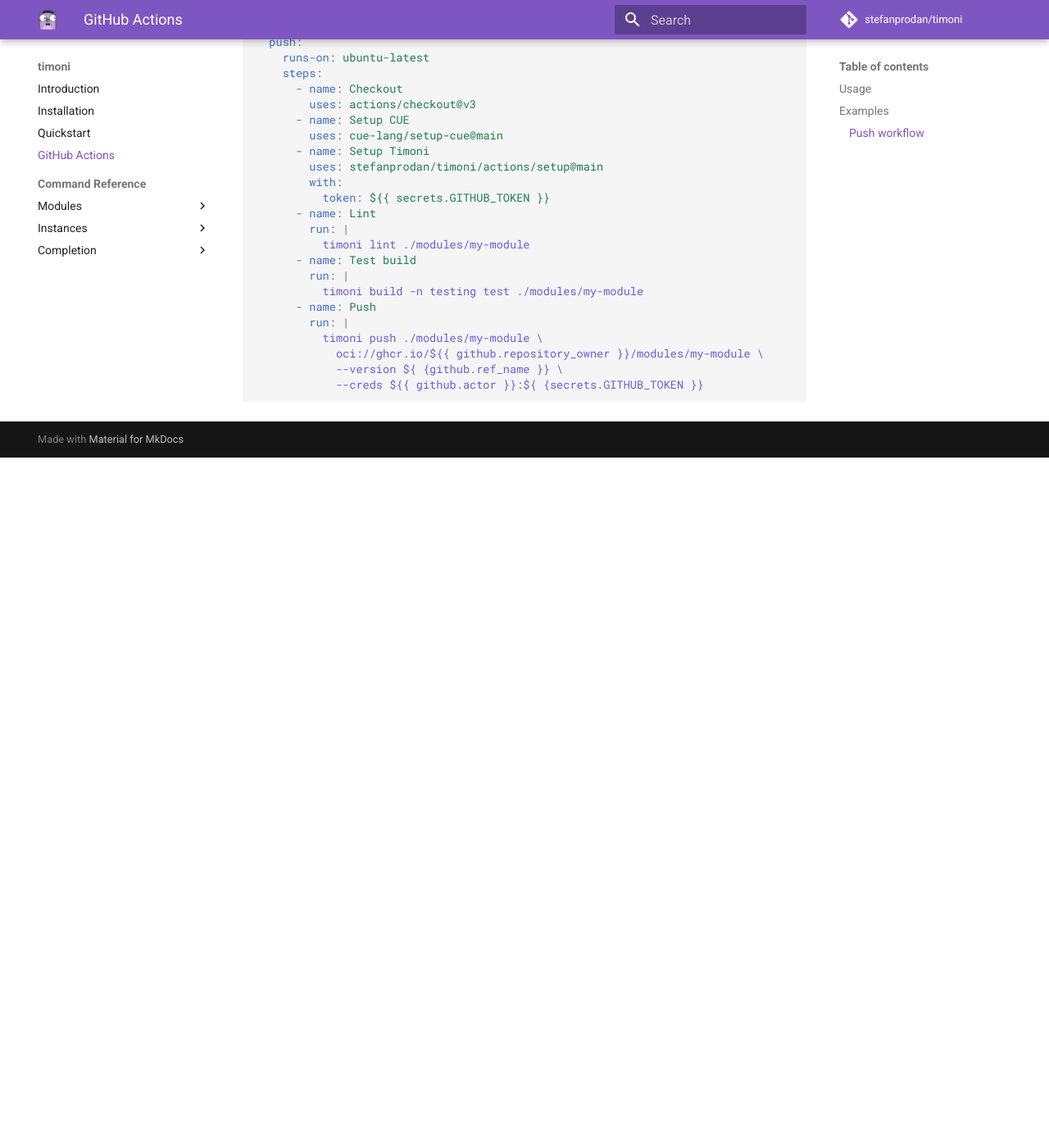
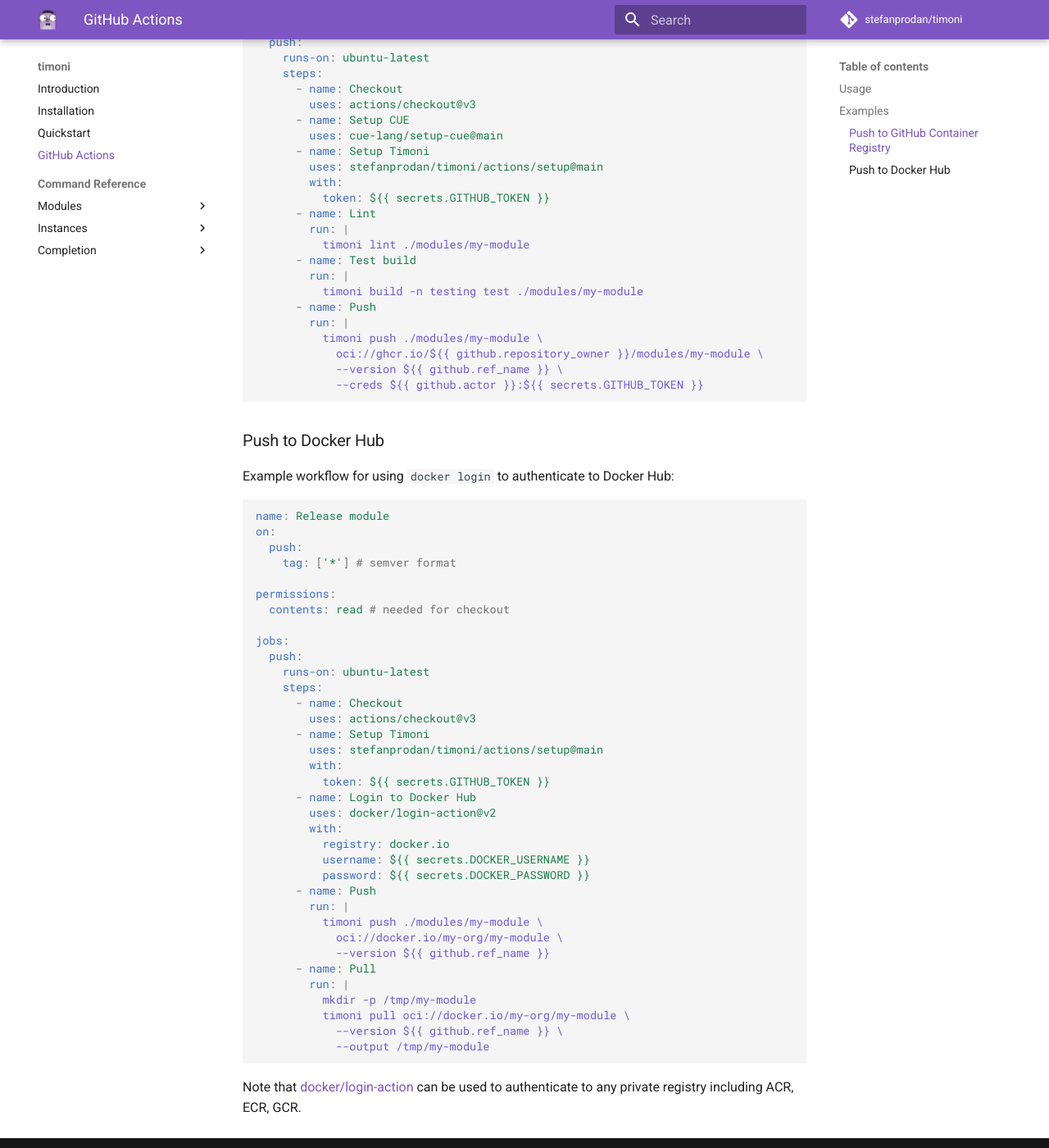
Before and after one commit to stefanprodan/timoni, an MkDocs documentation site: the page built from docs/github-actions.md, in a window 1280 px wide and 1400 px high, scrolled down 919 px. Shown: the whole window at 82% size. Built offline with MkDocs 1.6.1 and Material for MkDocs 9.7.7, drawn with Linux system fonts in a browser that asks for light colours; comment, search, counter and statistics services are not loaded; before the commit the page ends 1477 px from its top, so only the background shows below that; some of the changed text lies outside the part shown.

Commit message:
Add workflow example for `docker/login-action`
Signed-off-by: Stefan Prodan <stefan.prodan@gmail.com>

````diff
--- a/docs/github-actions.md
+++ b/docs/github-actions.md
@@ -22,7 +22,7 @@
 
 ## Examples
 
-### Push workflow
+### Push to GitHub Container Registry
 
 Example workflow for linting, testing and pushing a module to GitHub Container Registry:
 
@@ -58,6 +58,51 @@
         run: |
           timoni push ./modules/my-module \
             oci://ghcr.io/${{ github.repository_owner }}/modules/my-module \
-          	--version ${ {github.ref_name }} \
-            --creds ${{ github.actor }}:${ {secrets.GITHUB_TOKEN }}
+          	--version ${{ github.ref_name }} \
+            --creds ${{ github.actor }}:${{ secrets.GITHUB_TOKEN }}
 ```
+
+### Push to Docker Hub
+
+Example workflow for using `docker login` to authenticate to Docker Hub:
+
+```yaml
+name: Release module
+on:
+  push:
+    tag: ['*'] # semver format
+
+permissions:
+  contents: read # needed for checkout
+
+jobs:
+  push:
+    runs-on: ubuntu-latest
+    steps:
+      - name: Checkout
+        uses: actions/checkout@v3
+      - name: Setup Timoni
+        uses: stefanprodan/timoni/actions/setup@main
+        with:
+          token: ${{ secrets.GITHUB_TOKEN }}
+      - name: Login to Docker Hub
+        uses: docker/login-action@v2
+        with:
+          registry: docker.io
+          username: ${{ secrets.DOCKER_USERNAME }}
+          password: ${{ secrets.DOCKER_PASSWORD }}
+      - name: Push
+        run: |
+          timoni push ./modules/my-module \
+            oci://docker.io/my-org/my-module \
+            --version ${{ github.ref_name }}
+      - name: Pull
+        run: |
+          mkdir -p /tmp/my-module
+          timoni pull oci://docker.io/my-org/my-module \
+            --version ${{ github.ref_name }} \
+            --output /tmp/my-module
+```
+
+Note that [docker/login-action](https://github.com/docker/login-action)
+can be used to authenticate to any private registry including ACR, ECR, GCR.
````
